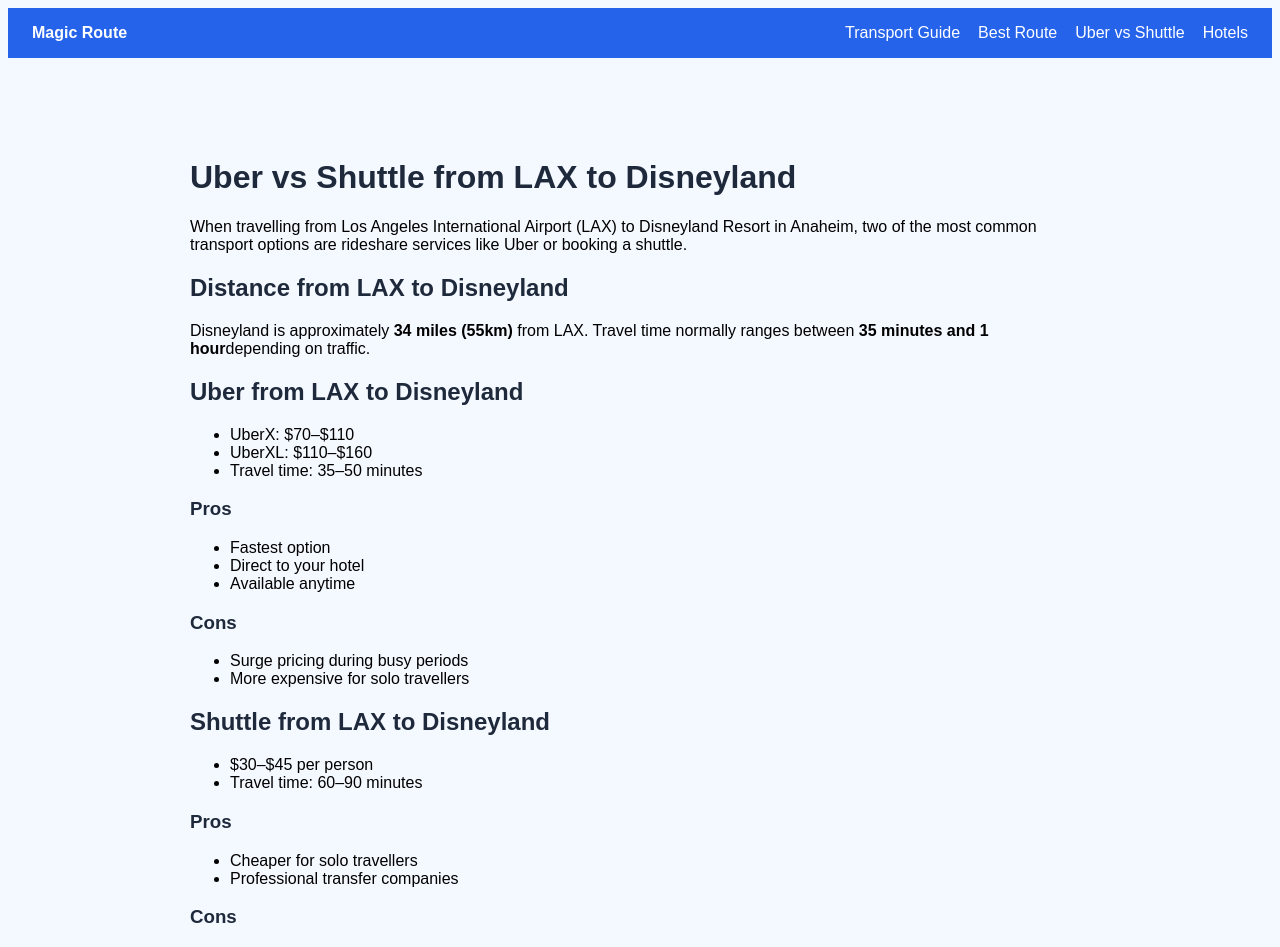
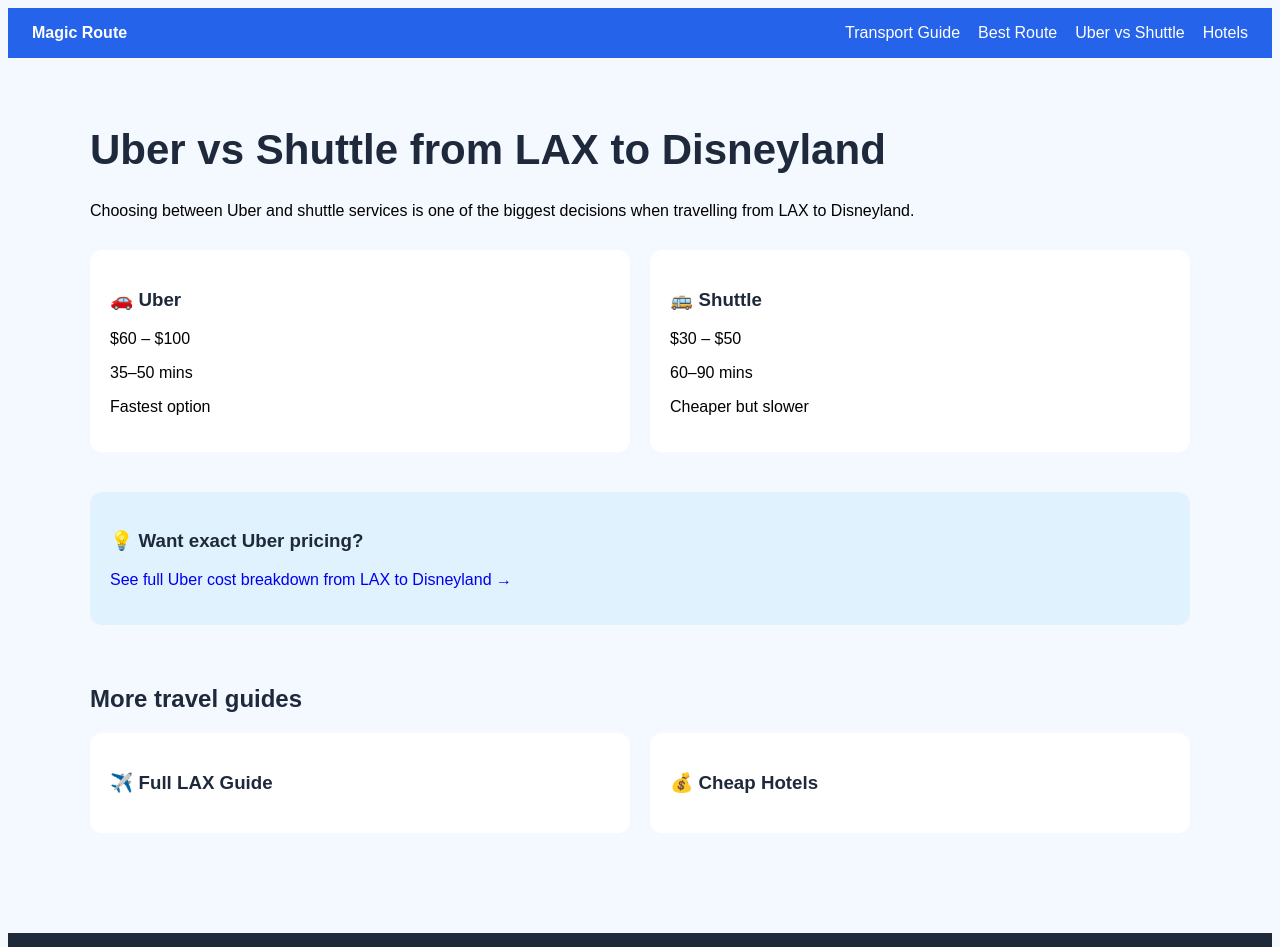
Before and after one commit to Parkbase/magic-route, a Next.js app: page /uber-vs-shuttle-lax-disneyland in a window 1280 px wide. Shown: the top 947 px of the page. Built offline with nearby package versions, Linux system fonts and the light colour scheme.

Commit message:
SEO upgrade + Uber cost page

```diff
--- a/app/uber-vs-shuttle-lax-disneyland/page.tsx
+++ b/app/uber-vs-shuttle-lax-disneyland/page.tsx
@@ -1,79 +1,105 @@
+"use client";
+
+import Link from "next/link";
+
 export const metadata = {
-  title: "Uber vs Shuttle from LAX to Disneyland (Cost, Time & Best Option)",
+  title: "Uber vs Shuttle from LAX to Disneyland (2026) – Cost & Time Compared",
   description:
-    "Is Uber or a shuttle better from LAX to Disneyland? Compare price, travel time, and the best transport options from Los Angeles Airport to Anaheim.",
+    "Uber or shuttle from LAX to Disneyland? Compare prices, travel time, and the best option for families travelling to Anaheim.",
 };
 
-export default function Page() {
+export default function UberVsShuttle() {
   return (
-    <main style={{ padding: "40px", maxWidth: "900px", margin: "auto" }}>
-      <h1>Uber vs Shuttle from LAX to Disneyland</h1>
+    <div>
 
-      <p>
-        When travelling from Los Angeles International Airport (LAX) to
-        Disneyland Resort in Anaheim, two of the most common transport options
-        are rideshare services like Uber or booking a shuttle.
+      <h1 style={{fontSize:"42px"}}>
+        Uber vs Shuttle from LAX to Disneyland
+      </h1>
+
+      <p style={{marginTop:"10px"}}>
+        Choosing between Uber and shuttle services is one of the biggest
+        decisions when travelling from LAX to Disneyland.
       </p>
 
-      <h2>Distance from LAX to Disneyland</h2>
 
-      <p>
-        Disneyland is approximately <strong>34 miles (55km)</strong> from LAX.
-        Travel time normally ranges between <strong>35 minutes and 1 hour</strong>
-        depending on traffic.
-      </p>
 
-      <h2>Uber from LAX to Disneyland</h2>
+      {/* COMPARISON */}
 
-      <ul>
-        <li>UberX: $70–$110</li>
-        <li>UberXL: $110–$160</li>
-        <li>Travel time: 35–50 minutes</li>
-      </ul>
+      <div style={{
+        display:"grid",
+        gridTemplateColumns:"repeat(auto-fit,minmax(220px,1fr))",
+        gap:"20px",
+        marginTop:"30px"
+      }}>
 
-      <h3>Pros</h3>
+        <div style={{background:"white",padding:"20px",borderRadius:"12px"}}>
+          <h3>🚗 Uber</h3>
+          <p>$60 – $100</p>
+          <p>35–50 mins</p>
+          <p>Fastest option</p>
+        </div>
 
-      <ul>
-        <li>Fastest option</li>
-        <li>Direct to your hotel</li>
-        <li>Available anytime</li>
-      </ul>
+        <div style={{background:"white",padding:"20px",borderRadius:"12px"}}>
+          <h3>🚌 Shuttle</h3>
+          <p>$30 – $50</p>
+          <p>60–90 mins</p>
+          <p>Cheaper but slower</p>
+        </div>
 
-      <h3>Cons</h3>
+      </div>
 
-      <ul>
-        <li>Surge pricing during busy periods</li>
-        <li>More expensive for solo travellers</li>
-      </ul>
 
-      <h2>Shuttle from LAX to Disneyland</h2>
 
-      <ul>
-        <li>$30–$45 per person</li>
-        <li>Travel time: 60–90 minutes</li>
-      </ul>
+      {/* LINK TO COST PAGE */}
 
-      <h3>Pros</h3>
+      <section style={{marginTop:"40px"}}>
 
-      <ul>
-        <li>Cheaper for solo travellers</li>
-        <li>Professional transfer companies</li>
-      </ul>
+        <div style={{
+          background:"#e0f2fe",
+          padding:"20px",
+          borderRadius:"12px"
+        }}>
+          <h3>💡 Want exact Uber pricing?</h3>
+          <p>
+            <Link href="/uber-cost-lax-to-disneyland">
+              See full Uber cost breakdown from LAX to Disneyland →
+            </Link>
+          </p>
+        </div>
 
-      <h3>Cons</h3>
+      </section>
 
-      <ul>
-        <li>Multiple hotel stops</li>
-        <li>Longer travel time</li>
-      </ul>
 
-      <h2>Which Option Is Best?</h2>
 
-      <p>
-        For families visiting Disneyland, Uber or Lyft is usually the easiest
-        and fastest option. Shuttle services can be cheaper for solo travellers
-        who are not in a rush.
-      </p>
-    </main>
+      {/* INTERNAL LINKS */}
+
+      <section style={{marginTop:"60px"}}>
+
+        <h2>More travel guides</h2>
+
+        <div style={{
+          display:"grid",
+          gridTemplateColumns:"repeat(auto-fit,minmax(260px,1fr))",
+          gap:"20px",
+          marginTop:"20px"
+        }}>
+
+          <Link href="/guide/lax-to-disneyland">
+            <div style={{background:"white",padding:"20px",borderRadius:"12px"}}>
+              <h3>✈️ Full LAX Guide</h3>
+            </div>
+          </Link>
+
+          <Link href="/cheap-hotels-near-disneyland">
+            <div style={{background:"white",padding:"20px",borderRadius:"12px"}}>
+              <h3>💰 Cheap Hotels</h3>
+            </div>
+          </Link>
+
+        </div>
+
+      </section>
+
+    </div>
   );
 }
```
Also changed, not shown: app/uber-cost-lax-to-disneyland/page.tsx (+18 -41 lines).
